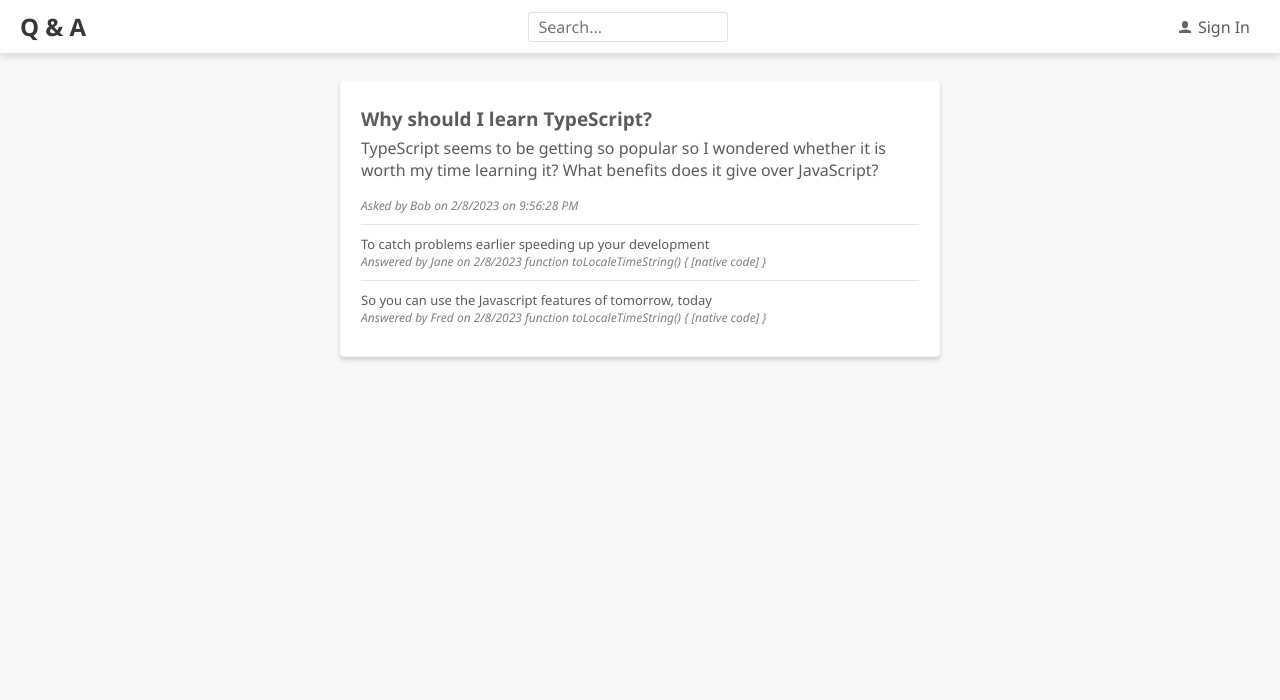
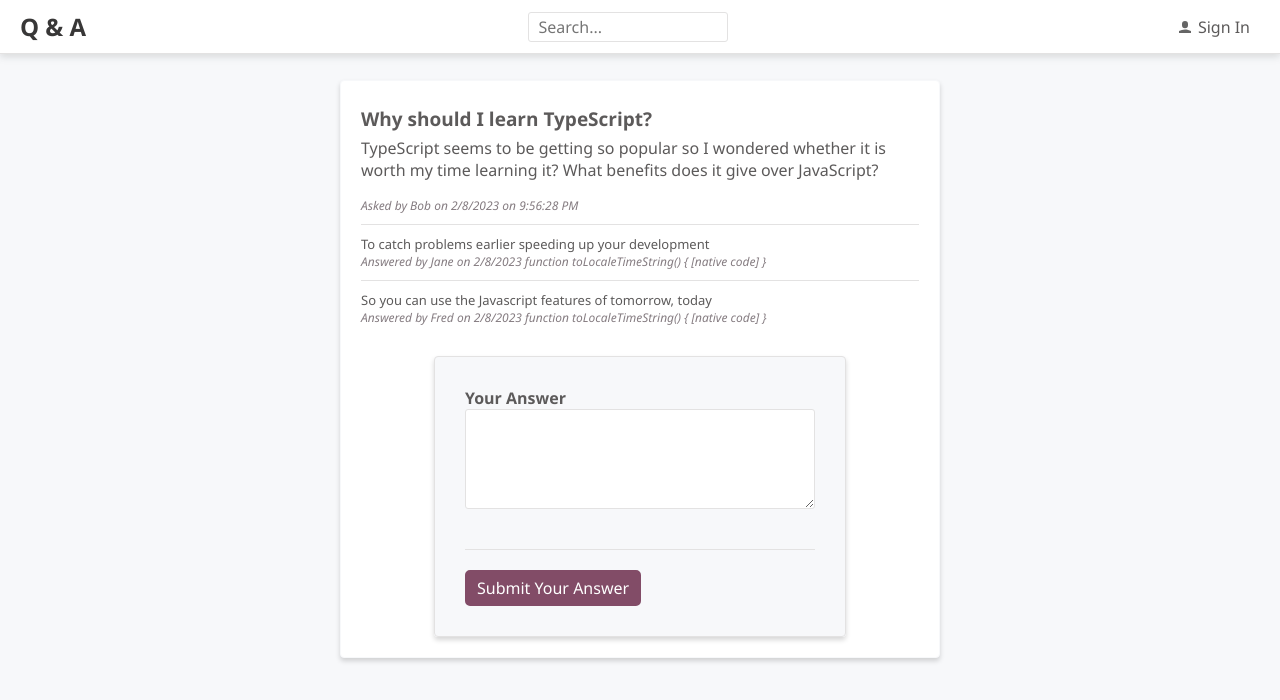
Before and after one commit to iaguest/qna-frontend, a React (Create React App) app: page /questions/1 in a window 1280 px wide. Shown: the top 700 px of the page. Built offline with nearby package versions, Linux system fonts and the light colour scheme.

Commit message:
working with forms part 2

```diff
--- a/src/AskPage.tsx
+++ b/src/AskPage.tsx
@@ -1,5 +1,7 @@
+import React from 'react';
 import { Page } from './Page';
 import {
+  FieldError,
   Fieldset,
   FieldContainer,
   FieldLabel,
@@ -7,8 +9,10 @@
   FieldTextArea,
   FormButtonContainer,
   PrimaryButton,
+  SubmissionSuccess,
 } from './Styles';
 import { useForm } from 'react-hook-form';
+import { postQuestion } from './QuestionsData';
 
 type FormData = {
   title: string;
@@ -16,22 +20,67 @@
 };
 
 export const AskPage = () => {
-  const { register } = useForm<FormData>();
+  const {
+    register,
+    formState,
+    formState: { errors },
+    handleSubmit,
+  } = useForm<FormData>({ mode: 'onBlur' });
+
+  const [successfullySubmitted, setSuccessfullySubmitted] =
+    React.useState(false);
+
+  const submitForm = async (data: FormData) => {
+    const result = await postQuestion({
+      title: data.title,
+      content: data.content,
+      userName: 'Fred',
+      created: new Date(),
+    });
+    setSuccessfullySubmitted(result ? true : false);
+  };
+
   return (
     <Page title="Ask a question">
-      <form>
-        <Fieldset>
+      <form onSubmit={handleSubmit(submitForm)}>
+        <Fieldset disabled={formState.isSubmitting || successfullySubmitted}>
           <FieldContainer>
             <FieldLabel htmlFor="title">Title</FieldLabel>
-            <FieldInput id="title" type="text" {...register('title')} />
+            <FieldInput
+              id="title"
+              type="text"
+              {...register('title', { required: true, minLength: 10 })}
+            />
+            {errors.title && errors.title.type === 'required' && (
+              <FieldError>You must enter the question title</FieldError>
+            )}
+            {errors.title && errors.title.type === 'minLength' && (
+              <FieldError>The title must be at least 10 characters</FieldError>
+            )}
           </FieldContainer>
           <FieldContainer>
             <FieldLabel htmlFor="content">Content</FieldLabel>
-            <FieldTextArea id="content" {...register('content')} />
+            <FieldTextArea
+              id="content"
+              {...register('content', { required: true, minLength: 50 })}
+            />
+            {errors.content && errors.content.type === 'required' && (
+              <FieldError>You must enter the question content</FieldError>
+            )}
+            {errors.content && errors.content.type === 'minLength' && (
+              <FieldError>
+                The content must be at least 50 characters
+              </FieldError>
+            )}
           </FieldContainer>
           <FormButtonContainer>
             <PrimaryButton type="submit">Submit Your Question</PrimaryButton>
           </FormButtonContainer>
+          {successfullySubmitted && (
+            <SubmissionSuccess>
+              Your question was successfully submitted
+            </SubmissionSuccess>
+          )}
         </Fieldset>
       </form>
     </Page>
--- a/src/Header.tsx
+++ b/src/Header.tsx
@@ -1,7 +1,6 @@
 /** @jsxImportSource @emotion/react */
 import { css } from '@emotion/react';
 import { fontFamily, fontSize, gray1, gray2, gray5 } from './Styles';
-import React from 'react';
 import { UserIcon } from './Icons';
 import { Link, useSearchParams, useNavigate } from 'react-router-dom';
 import { useForm } from 'react-hook-form';
--- a/src/QuestionPage.tsx
+++ b/src/QuestionPage.tsx
@@ -1,14 +1,39 @@
 /** @jsxImportSource @emotion/react */
 import { css } from '@emotion/react';
-import { gray3, gray6 } from './Styles';
+import {
+  gray3,
+  gray6,
+  FieldError,
+  Fieldset,
+  FieldContainer,
+  FieldLabel,
+  FieldTextArea,
+  FormButtonContainer,
+  PrimaryButton,
+  SubmissionSuccess,
+} from './Styles';
 import React from 'react';
 import { Page } from './Page';
 import { useParams } from 'react-router-dom';
-import { QuestionData, getQuestion } from './QuestionsData';
+import { QuestionData, getQuestion, postAnswer } from './QuestionsData';
 import { AnswerList } from './AnswerList';
+import { useForm } from 'react-hook-form';
+
+type FormData = {
+  content: string;
+};
 
 export const QuestionPage = () => {
+  const {
+    register,
+    formState,
+    formState: { errors },
+    handleSubmit,
+  } = useForm<FormData>({ mode: 'onBlur' });
+
   const [question, setQuestion] = React.useState<QuestionData | null>(null);
+  const [successfullySubmitted, setSuccessfullySubmitted] =
+    React.useState(false);
 
   const { questionId } = useParams();
 
@@ -21,6 +46,16 @@
       doGetQuestion(Number(questionId));
     }
   }, [questionId]);
+
+  const submitForm = async (data: FormData) => {
+    const result = await postAnswer({
+      questionId: question!.questionId,
+      content: data.content,
+      userName: 'Fred',
+      created: new Date(),
+    });
+    setSuccessfullySubmitted(result ? true : false);
+  };
 
   return (
     <Page>
@@ -64,6 +99,42 @@
               } on ${question.created.toLocaleDateString()} on ${question.created.toLocaleTimeString()}`}
             </div>
             <AnswerList data={question.answers} />
+            <form
+              onSubmit={handleSubmit(submitForm)}
+              css={css`
+                margin-top: 20px;
+              `}
+            >
+              <Fieldset
+                disabled={formState.isSubmitting || successfullySubmitted}
+              >
+                <FieldContainer>
+                  <FieldLabel htmlFor="content">Your Answer</FieldLabel>
+                  <FieldTextArea
+                    id="content"
+                    {...register('content', { required: true, minLength: 50 })}
+                  />
+                  {errors.content && errors.content.type === 'required' && (
+                    <FieldError>You must enter the answer</FieldError>
+                  )}
+                  {errors.content && errors.content.type === 'minLength' && (
+                    <FieldError>
+                      The answer must be at least 50 characters
+                    </FieldError>
+                  )}
+                </FieldContainer>
+                <FormButtonContainer>
+                  <PrimaryButton type="submit">
+                    Submit Your Answer
+                  </PrimaryButton>
+                </FormButtonContainer>
+                {successfullySubmitted && (
+                  <SubmissionSuccess>
+                    Your answer was successfully submitted
+                  </SubmissionSuccess>
+                )}
+              </Fieldset>
+            </form>
           </React.Fragment>
         )}
       </div>
--- a/src/QuestionsData.ts
+++ b/src/QuestionsData.ts
@@ -9,6 +9,20 @@
 
 export interface AnswerData {
   answerId: number;
+  content: string;
+  userName: string;
+  created: Date;
+}
+
+export interface PostQuestionData {
+  title: string;
+  content: string;
+  userName: string;
+  created: Date;
+}
+
+export interface PostAnswerData {
+  questionId: number;
   content: string;
   userName: string;
   created: Date;
@@ -75,3 +89,28 @@
       q.content.toLowerCase().indexOf(criteria.toLowerCase()) >= 0,
   );
 };
+
+export const postQuestion = async (
+  question: PostQuestionData,
+): Promise<QuestionData | undefined> => {
+  await wait(500);
+  const questionId = Math.max(...questions.map((q) => q.questionId)) + 1;
+  const newQuestion: QuestionData = { ...question, questionId, answers: [] };
+  questions.push(newQuestion);
+  return newQuestion;
+};
+
+export const postAnswer = async (
+  answer: PostAnswerData,
+): Promise<AnswerData | undefined> => {
+  await wait(500);
+  const question = questions.filter(
+    (q) => q.questionId === answer.questionId,
+  )[0];
+  const answerInQuestion: AnswerData = {
+    answerId: 99,
+    ...answer,
+  };
+  question.answers.push(answerInQuestion);
+  return answerInQuestion;
+};
```
